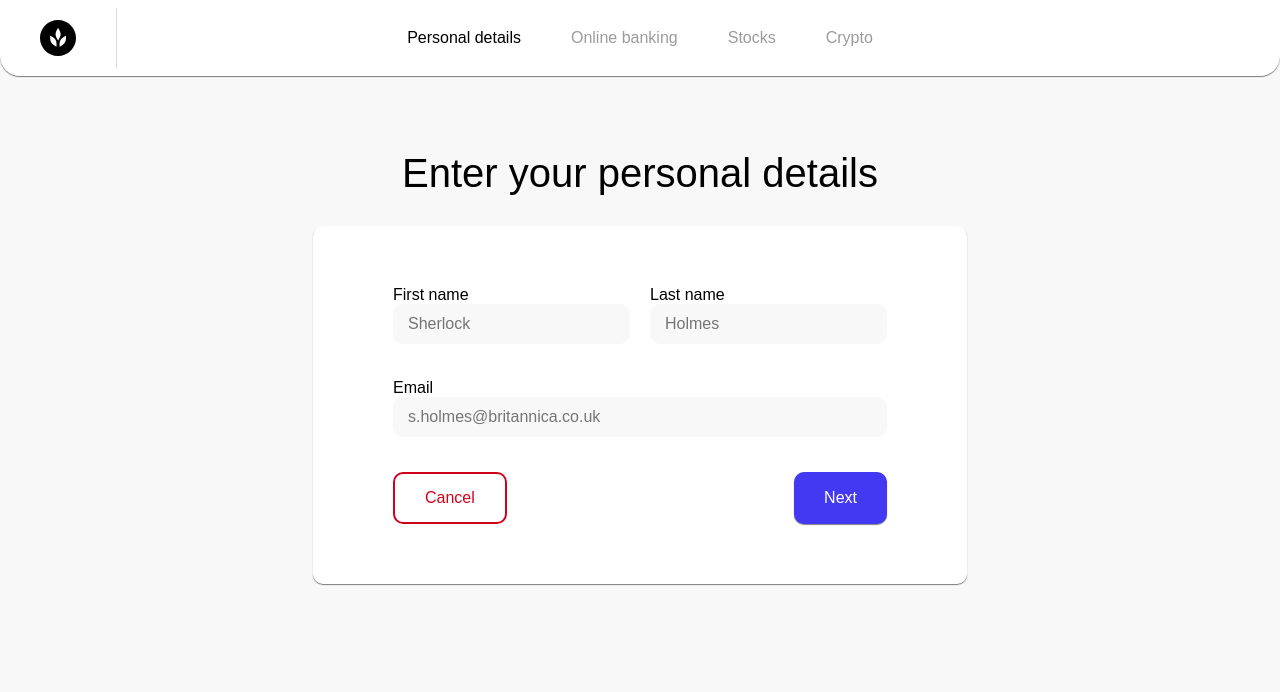
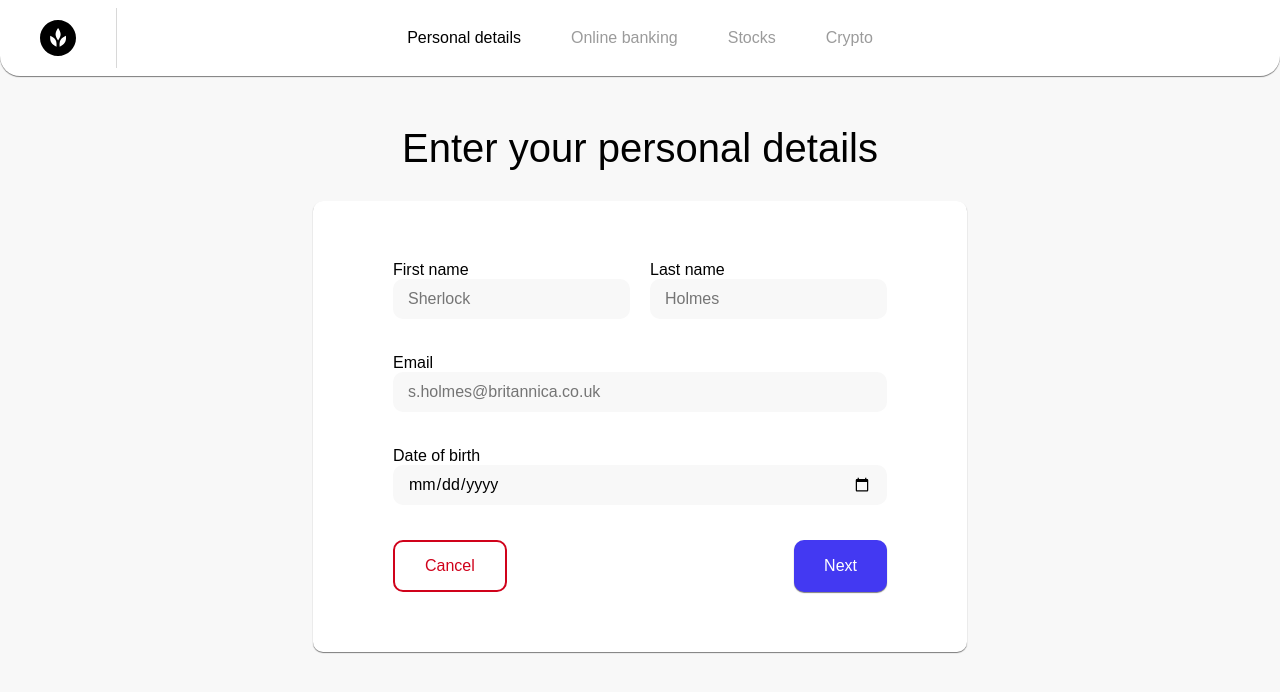
Before and after one commit to RJJ95/fortune-onboarding, a React (Create React App) app: page / in a window 1280 px wide. Shown: the top 692 px of the page. Built offline with nearby package versions, Linux system fonts and the light colour scheme.

Commit message:
did some styling

```diff
--- a/src/components/constructs/labelled-input/labelled-input.js
+++ b/src/components/constructs/labelled-input/labelled-input.js
@@ -7,16 +7,18 @@ const LabelledInput = ({
   value,
   onChange,
   disabled,
+  name,
 }) => (
   <Wrapper>
-    <label>{label}</label>
+    <label for={name}>{label}</label>
     <input
       type={type || "text"}
       placeholder={placeholder}
       required={required}
       value={value}
-      onChange={onChange}
+      onChange={(e) => onChange(e.target.value)}
       disabled={disabled}
+      name={name}
     />
   </Wrapper>
 );
--- a/src/components/primitives/section-wrapper.js
+++ b/src/components/primitives/section-wrapper.js
@@ -5,7 +5,7 @@ const SectionWrapper = styled.div`
   flex-direction: column;
   align-items: center;
   justify-content: center;
-  padding-top: 75px;
+  padding: 50px 0;
 `;
 
 export default SectionWrapper;
--- a/src/components/sections/personal-details-section/personal-details-section.js
+++ b/src/components/sections/personal-details-section/personal-details-section.js
@@ -15,6 +15,7 @@ const PersonalDetailsSection = () => {
   const [firstName, setFirstName] = useState("");
   const [lastName, setLastName] = useState("");
   const [email, setEmail] = useState("");
+  const [birthday, setBirthday] = useState(0);
 
   return (
     <SectionWrapper>
@@ -45,6 +46,16 @@ const PersonalDetailsSection = () => {
           value={email}
           onChange={setEmail}
           disabled={false}
+          type="email"
+        />
+        <LabelledInput
+          label="Date of birth"
+          placeholder="dd/mm/yyyy"
+          required={true}
+          value={birthday}
+          onChange={setBirthday}
+          disabled={false}
+          type="date"
         />
         <ButtonGroup>
           <ButtonOutlined color={theme.colors.red}>Cancel</ButtonOutlined>
--- a/src/components/sections/primary-menu/primary-menu-styles.js
+++ b/src/components/sections/primary-menu/primary-menu-styles.js
@@ -11,6 +11,8 @@ export const Wrapper = styled.nav`
   background-color: ${({ theme }) => theme.colors.white};
   position: relative;
   min-height: 76px;
+  position: sticky;
+  top: 0;
 `;
 
 export const LogoContainer = styled.div`
--- a/src/config/global-styles.js
+++ b/src/config/global-styles.js
@@ -50,6 +50,7 @@ input, select {
   color: ${({ theme }) => theme.colors.black};
   padding: 0 15px;
   background-color: ${({ theme }) => theme.colors.whiteSmoke};
+  font-family: ${({ theme }) => theme.font};
 }
 
 select {
```
Also changed, not shown: src/index.js (+4 -4 lines).
